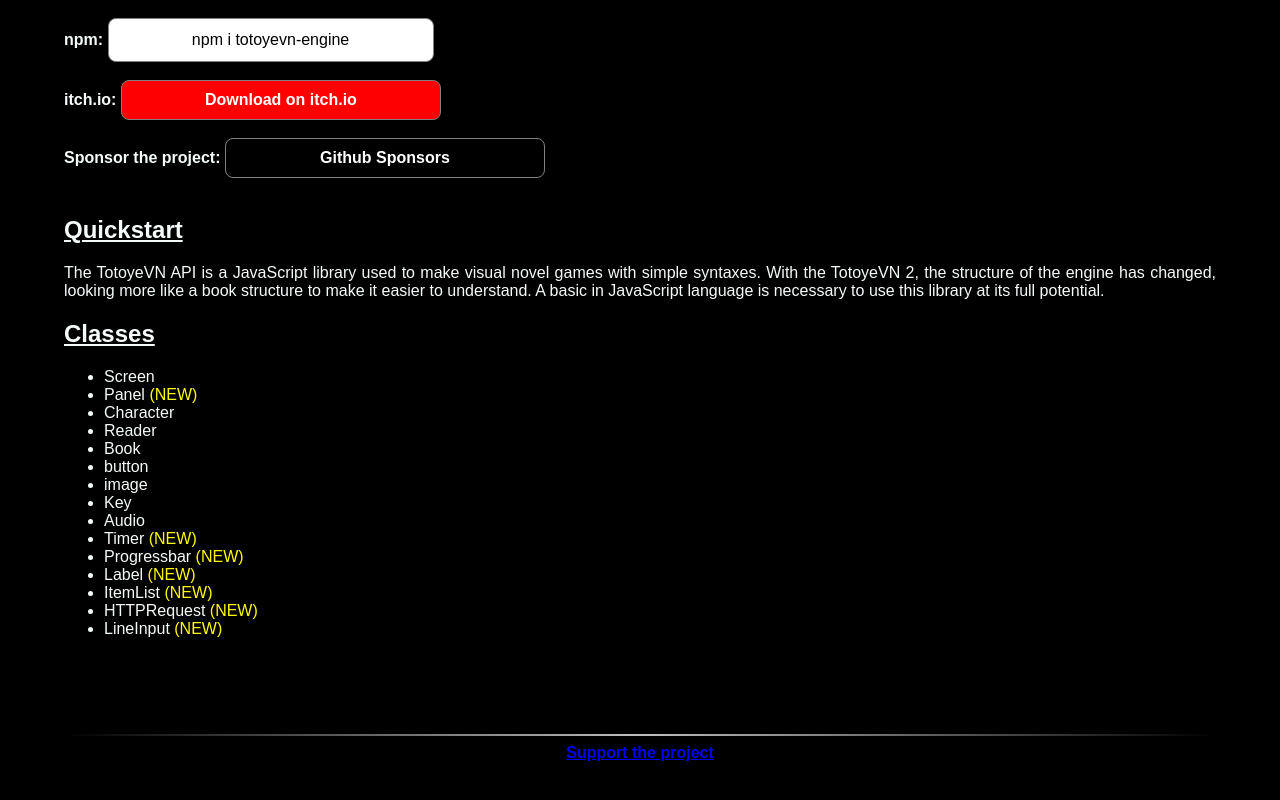
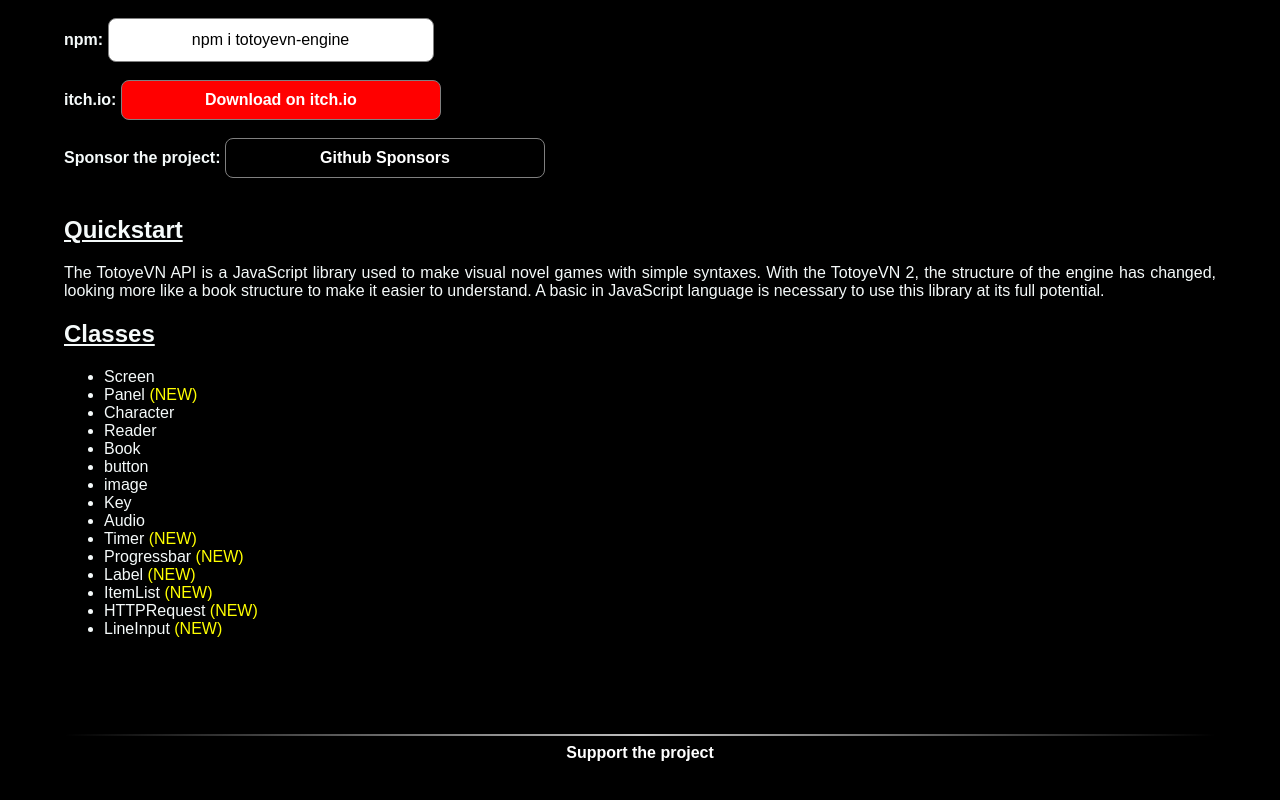
Before and after one commit to LiWen780/TotoyeVN-engine, a plain HTML site: page index.html in a window 1280 px wide. Shown: the part 352-1152 px from the top of the page. Drawn offline with Linux system fonts and the light colour scheme; a web font is replaced by a local one.

Commit message:
Update index.html

```diff
--- a/index.html
+++ b/index.html
@@ -12,12 +12,21 @@
 			margin: 0;
 			padding: 0;
 		    }
+
 		    hr
 		    {
-                border: 0;
-                height: 2px;
-                background-image: linear-gradient(to right, rgba(255, 255, 255, 0), rgba(255, 255, 255, 0.75), rgba(255, 255, 255, 0));
-            }
+	                border: 0;
+	                height: 2px;
+	                background-image: linear-gradient(to right, rgba(255, 255, 255, 0), rgba(255, 255, 255, 0.75), rgba(255, 255, 255, 0));
+	            }
+		    #support{
+			    text-decoration: none;
+			    color: white;
+		    }
+		    #support:hover{
+			    color: yellow;
+			    font-weight:bold;
+		    }
 		</style>
 
 	</head>
@@ -607,7 +616,7 @@
 
 		<center>
 		<!--Support-->
-		<label for="itchio"><b><a href="https://github.com/sponsors/LiWen780" target="_blank">Support the project </a></b></label>
+		<label for="itchio"><b><a href="https://github.com/sponsors/LiWen780" target="_blank" id="support">Support the project </a></b></label>
 		</center>
 
 		<br/><br/>
```
